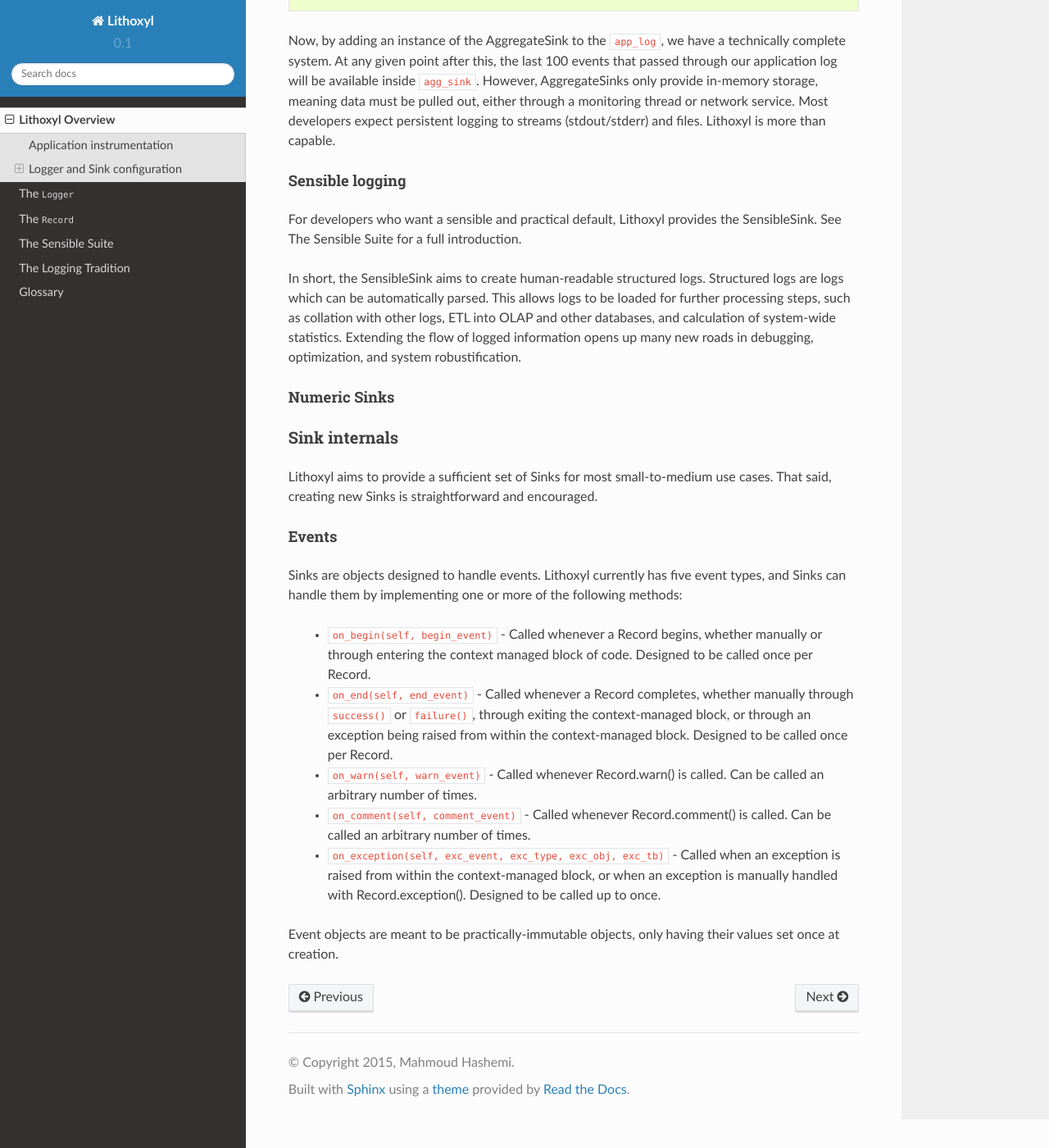
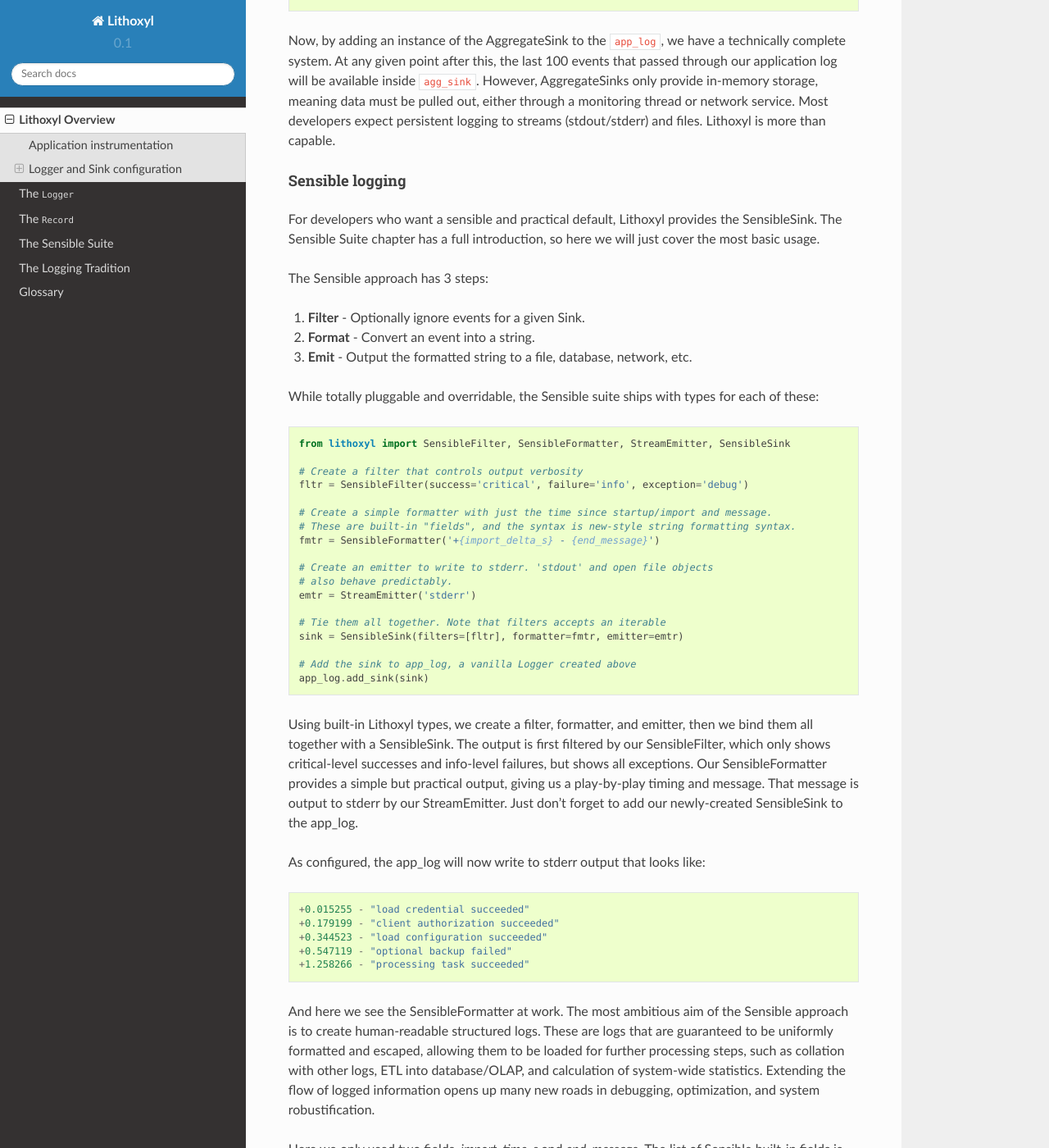
Before and after one commit to mahmoud/lithoxyl, a Sphinx documentation site: the page built from docs/overview.rst, in a window 1280 px wide and 1400 px high, scrolled down 2931 px. Shown: the whole window at 82% size. Built offline with Sphinx 7.4.7 and the Read the Docs theme 2.0.0, drawn with Linux system fonts in a browser that asks for light colours; some of the changed text lies outside the part shown.

Commit message:
overview edit, plus adding Sensible stuff to the overview's discussion of sinks

```diff
--- a/docs/overview.rst
+++ b/docs/overview.rst
@@ -90,35 +90,38 @@
 Logger and Sink configuration
 -----------------------------
 
+Records make up most of an application's interaction with Lithoxyl,
+but it would not be very easy to create a Record without a Logger.
+
 Logger creation
 ~~~~~~~~~~~~~~~
 
-As we learned above, Records come from Loggers. This is nearly half of
-what Loggers do. Half the functionality of a Logger takes only one line::
+As we learned above, before a Record can be populated, it must be
+created, and Records are created through Logger. As for the Logger
+itself, here is how it is created::
 
   from lithoxyl import Logger
 
   app_log = Logger('entry_system')
 
-Like that, the Logger is created and ready to be imported. A Logger
-only requires a name. Given this simplicity, it's safe to say Loggers
-are lightweight, simple objects, but they are conceptually very
-useful.
+Like that, the Logger we've been using above is ready to be
+imported. A Logger is a lightweight, simple object, requiring only a
+name. They are designed to be created once, configured, and imported
+by other modules. That said, they are conceptually very useful.
 
-A Logger generally corresponds to an aspect of the system. As such,
-they are designed to be created once, configured, and imported by
-other modules. Applications usually starts out with one high level log.
-
-As applications grow, they tend to add aspects. Small- to medium-sized
-applications can go pretty far with just one Logger, but larger
-applications benefit from multiple. For example, if file access grows
-increasingly important to an application, it would make sense to add a
-dedicated low-level log just for instrumenting file access::
+Loggers generally correspond to parts or aspects of the
+application. Small- to medium-sized applications can be fully
+instrumented with just one Logger, but as applications grow, they tend
+to add aspects. For example, if file access grows increasingly
+important to an application, it would make sense to add a dedicated
+low-level log just for instrumenting file access::
 
   file_log = Logger('file_access')
 
-In short, Loggers themselves are simple, and designed to fit your
-application, no matter how many aspects it may have.
+In short, Loggers themselves are simple, and designed to be fit to
+your application, no matter how many aspects it may have. On their
+own, they are conceptually useful, but without Sinks, they are all
+potential.
 
 Sink configuration
 ~~~~~~~~~~~~~~~~~~
@@ -154,51 +157,64 @@
 ^^^^^^^^^^^^^^^^
 
 For developers who want a sensible and practical default, Lithoxyl
-provides the SensibleSink. See The Sensible Suite for a full
-introduction.
+provides the SensibleSink. The Sensible Suite chapter has a full
+introduction, so here we will just cover the most basic usage.
 
-In short, the SensibleSink aims to create human-readable structured
-logs. Structured logs are logs which can be automatically parsed. This
-allows logs to be loaded for further processing steps, such as
-collation with other logs, ETL into OLAP and other databases, and
-calculation of system-wide statistics. Extending the flow of logged
-information opens up many new roads in debugging, optimization, and
-system robustification.
+The Sensible approach has 3 steps:
 
-Numeric Sinks
-^^^^^^^^^^^^^
+1. **Filter** - Optionally ignore events for a given Sink.
+2. **Format** - Convert an event into a string.
+3. **Emit** - Output the formatted string to a file, database, network, etc.
 
-Sink internals
-~~~~~~~~~~~~~~
+While totally pluggable and overridable, the Sensible suite ships with
+types for each of these::
 
-Lithoxyl aims to provide a sufficient set of Sinks for most
-small-to-medium use cases. That said, creating new Sinks is
-straightforward and encouraged.
+  from lithoxyl import SensibleFilter, SensibleFormatter, StreamEmitter, SensibleSink
 
-Events
-^^^^^^
+  # Create a filter that controls output verbosity
+  fltr = SensibleFilter(success='critical', failure='info', exception='debug')
 
-Sinks are objects designed to handle events. Lithoxyl currently has
-five event types, and Sinks can handle them by implementing one or
-more of the following methods:
+  # Create a simple formatter with just the time since startup/import and message.
+  # These are built-in "fields", and the syntax is new-style string formatting syntax.
+  fmtr = SensibleFormatter('+{import_delta_s} - {end_message}')
 
-  * ``on_begin(self, begin_event)`` - Called whenever a Record begins,
-    whether manually or through entering the context managed block of
-    code. Designed to be called once per Record.
-  * ``on_end(self, end_event)`` - Called whenever a Record completes,
-    whether manually through ``success()`` or ``failure()``, through
-    exiting the context-managed block, or through an exception being
-    raised from within the context-managed block. Designed to be
-    called once per Record.
-  * ``on_warn(self, warn_event)`` - Called whenever Record.warn() is
-    called. Can be called an arbitrary number of times.
-  * ``on_comment(self, comment_event)`` - Called whenever
-    Record.comment() is called. Can be called an arbitrary number of
-    times.
-  * ``on_exception(self, exc_event, exc_type, exc_obj, exc_tb)`` -
-    Called when an exception is raised from within the context-managed
-    block, or when an exception is manually handled with
-    Record.exception(). Designed to be called up to once.
+  # Create an emitter to write to stderr. 'stdout' and open file objects
+  # also behave predictably.
+  emtr = StreamEmitter('stderr')
 
-Event objects are meant to be practically-immutable objects, only
-having their values set once at creation.
+  # Tie them all together. Note that filters accepts an iterable
+  sink = SensibleSink(filters=[fltr], formatter=fmtr, emitter=emtr)
+
+  # Add the sink to app_log, a vanilla Logger created above
+  app_log.add_sink(sink)
+
+Using built-in Lithoxyl types, we create a filter, formatter, and
+emitter, then we bind them all together with a SensibleSink. The
+output is first filtered by our SensibleFilter, which only shows
+critical-level successes and info-level failures, but shows all
+exceptions. Our SensibleFormatter provides a simple but practical
+output, giving us a play-by-play timing and message. That message is
+output to stderr by our StreamEmitter. Just don't forget to add our
+newly-created SensibleSink to the app_log.
+
+As configured, the app_log will now write to stderr output that looks
+like::
+
+  +0.015255 - "load credential succeeded"
+  +0.179199 - "client authorization succeeded"
+  +0.344523 - "load configuration succeeded"
+  +0.547119 - "optional backup failed"
+  +1.258266 - "processing task succeeded"
+
+And here we see the SensibleFormatter at work. The most ambitious aim
+of the Sensible approach is to create human-readable structured
+logs. These are logs that are guaranteed to be uniformly formatted and
+escaped, allowing them to be loaded for further processing steps, such
+as collation with other logs, ETL into database/OLAP, and calculation
+of system-wide statistics. Extending the flow of logged information
+opens up many new roads in debugging, optimization, and system
+robustification.
+
+Here we only used two fields, *import_time_s* and *end_message*. The
+list of Sensible built-in fields is quite expansive and worth a look
+when designing your own log formats.
```
